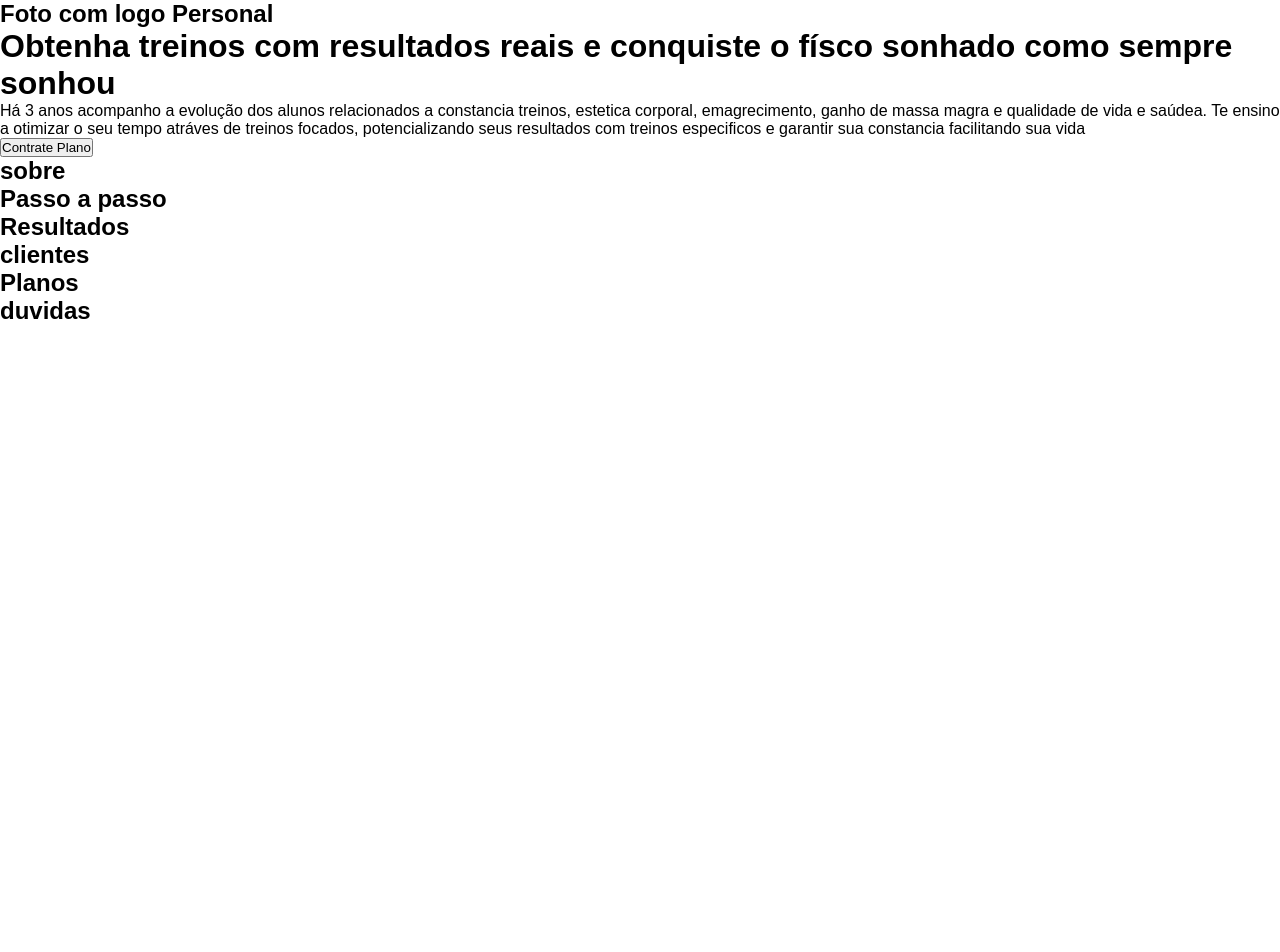
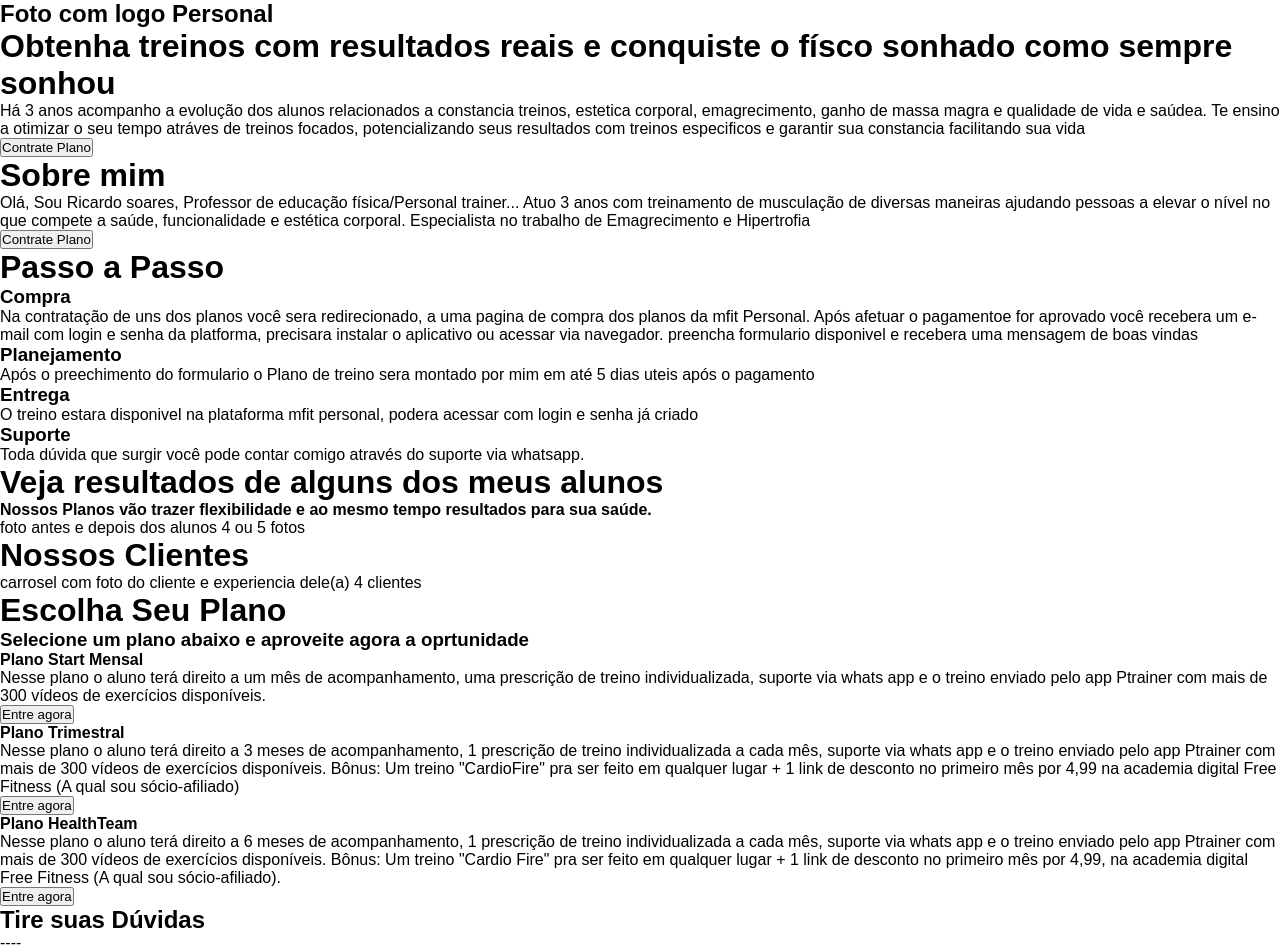
Before and after one commit to EndersonpereiraBarcelos/personalrsoares, a Next.js app: page / in a window 1280 px wide. Shown: the top 952 px of the page. Before the commit the page ends 800 px from the top, so only its background shows below. Built offline with nearby package versions, Linux system fonts and the light colour scheme.

Commit message:
estrutura de texto

```diff
--- a/src/components/Clientes.js
+++ b/src/components/Clientes.js
@@ -1,7 +1,8 @@
 export default function Clientes() {
   return (
     <div>
-      <h2>clientes</h2>
+      <h1>Nossos Clientes </h1>
+      <p>carrosel com foto do cliente e experiencia dele(a) 4 clientes</p>
     </div>
   );
 }
--- a/src/components/Duvidas.js
+++ b/src/components/Duvidas.js
@@ -1,7 +1,17 @@
 export default function Duvidas() {
-    return (
-      <div>
-        <h2>duvidas</h2>
-      </div>
-    );
-  }
+  return (
+    <div>
+      <h2>Tire suas Dúvidas</h2>
+      <p>----</p>
+      <h5>Quanto tempo para envio do meu treino?</h5>
+      <p>Em até 5 dias uteis apos compra aprovada e o formulario preenchido.</p>
+      <h5>Como acesso os treinos</h5>
+      <p>Atráves do Mfit Personal</p>
+      <h5>Como tiro dúvidas do meu treino</h5>
+      <p>
+        Terá contato comigo Diariamente em horario comercial no Whatsapp para
+        qualquer dúvida no treino.
+      </p>
+    </div>
+  );
+}
--- a/src/components/Passopasso.js
+++ b/src/components/Passopasso.js
@@ -1,7 +1,33 @@
 export default function Passopasso() {
-    return (
-      <div>
-        <h2>Passo a passo</h2>
-      </div>
-    );
-  }
+  return (
+    <div>
+      <h1>Passo a Passo</h1>
+
+      <h3 className="PassoPassoCompra">Compra</h3>
+      <p>
+        Na contratação de uns dos planos você sera redirecionado, a uma pagina
+        de compra dos planos da mfit Personal. Após afetuar o pagamentoe for
+        aprovado você recebera um e-mail com login e senha da platforma,
+        precisara instalar o aplicativo ou acessar via navegador. preencha
+        formulario disponivel e recebera uma mensagem de boas vindas
+      </p>
+      <h3 className="PassoPassoPlanejamento">Planejamento</h3>
+      <p>
+        Após o preechimento do formulario o Plano de treino sera montado por mim
+        em até 5 dias uteis após o pagamento
+      </p>
+
+      <h3 className="PassoPassoEntrega">Entrega</h3>
+      <p>
+        O treino estara disponivel na plataforma mfit personal, podera acessar
+        com login e senha já criado
+      </p>
+
+      <h3 className="PassoPassoSuporte">Suporte</h3>
+      <p>
+        Toda dúvida que surgir você pode contar comigo através do suporte via
+        whatsapp.
+      </p>
+    </div>
+  );
+}
--- a/src/components/Planos.js
+++ b/src/components/Planos.js
@@ -1,7 +1,38 @@
 export default function Planos() {
   return (
     <div>
-      <h2>Planos</h2>
+      <h1>Escolha Seu Plano</h1>
+      <h3>Selecione um plano abaixo e aproveite agora a oprtunidade</h3>
+
+      <h4> Plano Start Mensal</h4>
+      <p>
+        Nesse plano o aluno terá direito a um mês de acompanhamento, uma
+        prescrição de treino individualizada, suporte via whats app e o treino
+        enviado pelo app Ptrainer com mais de 300 vídeos de exercícios
+        disponíveis.
+      </p>
+      <button>Entre agora</button>
+      <h4>Plano Trimestral</h4>
+      <p>
+        Nesse plano o aluno terá direito a 3 meses de acompanhamento, 1
+        prescrição de treino individualizada a cada mês, suporte via whats app e
+        o treino enviado pelo app Ptrainer com mais de 300 vídeos de exercícios
+        disponíveis. Bônus: Um treino "CardioFire" pra ser feito em qualquer
+        lugar + 1 link de desconto no primeiro mês por 4,99 na academia digital
+        Free Fitness (A qual sou sócio-afiliado)
+      </p>
+      <button>Entre agora</button>
+
+      <h4>Plano HealthTeam</h4>
+      <p>
+        Nesse plano o aluno terá direito a 6 meses de acompanhamento, 1
+        prescrição de treino individualizada a cada mês, suporte via whats app e
+        o treino enviado pelo app Ptrainer com mais de 300 vídeos de exercícios
+        disponíveis. Bônus: Um treino "Cardio Fire" pra ser feito em qualquer
+        lugar + 1 link de desconto no primeiro mês por 4,99, na academia digital
+        Free Fitness (A qual sou sócio-afiliado).
+      </p>
+      <button>Entre agora</button>
     </div>
   );
 }
--- a/src/components/Resultados.js
+++ b/src/components/Resultados.js
@@ -1,7 +1,13 @@
 export default function Resultados() {
-    return (
-      <div>
-        <h2>Resultados</h2>
-      </div>
-    );
-  }
+  return (
+    <div>
+      <h1>Veja resultados de alguns dos meus alunos </h1>
+      <h4>
+        Nossos Planos vão trazer flexibilidade e ao mesmo tempo resultados para
+        sua saúde.
+      </h4>
+
+      <p>foto antes e depois dos alunos 4 ou 5 fotos</p>
+    </div>
+  );
+}
--- a/src/components/Sobre.js
+++ b/src/components/Sobre.js
@@ -1,7 +1,15 @@
 export default function Sobre() {
   return (
     <div>
-      <h2>sobre</h2>
+      <h1>Sobre mim</h1>
+      <p>
+        Olá, Sou Ricardo soares, Professor de educação física/Personal
+        trainer... Atuo 3 anos com treinamento de musculação de diversas
+        maneiras ajudando pessoas a elevar o nível no que compete a saúde,
+        funcionalidade e estética corporal. Especialista no trabalho de
+        Emagrecimento e Hipertrofia
+      </p>
+      <button>Contrate Plano</button>
     </div>
   );
 }
```
